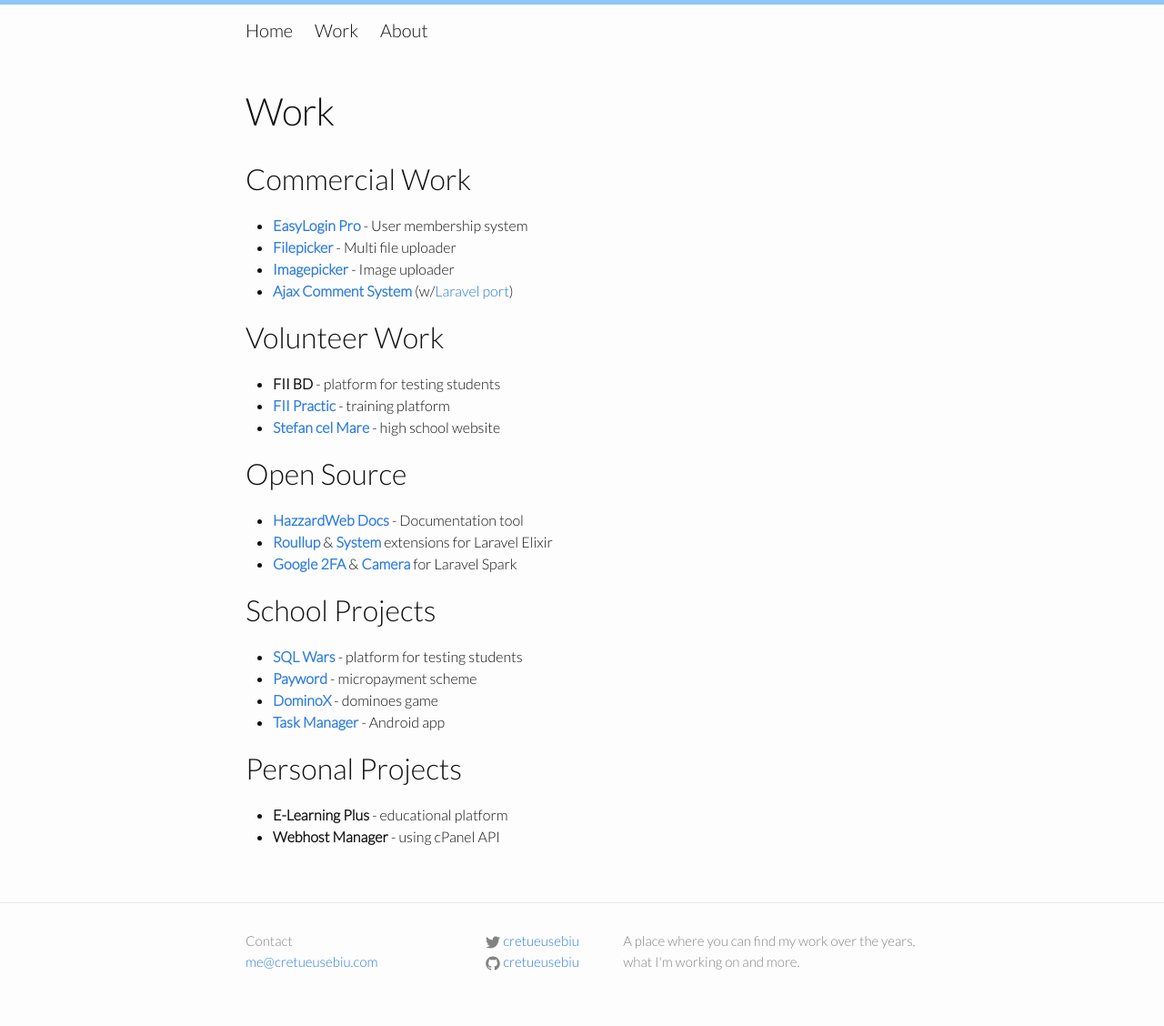
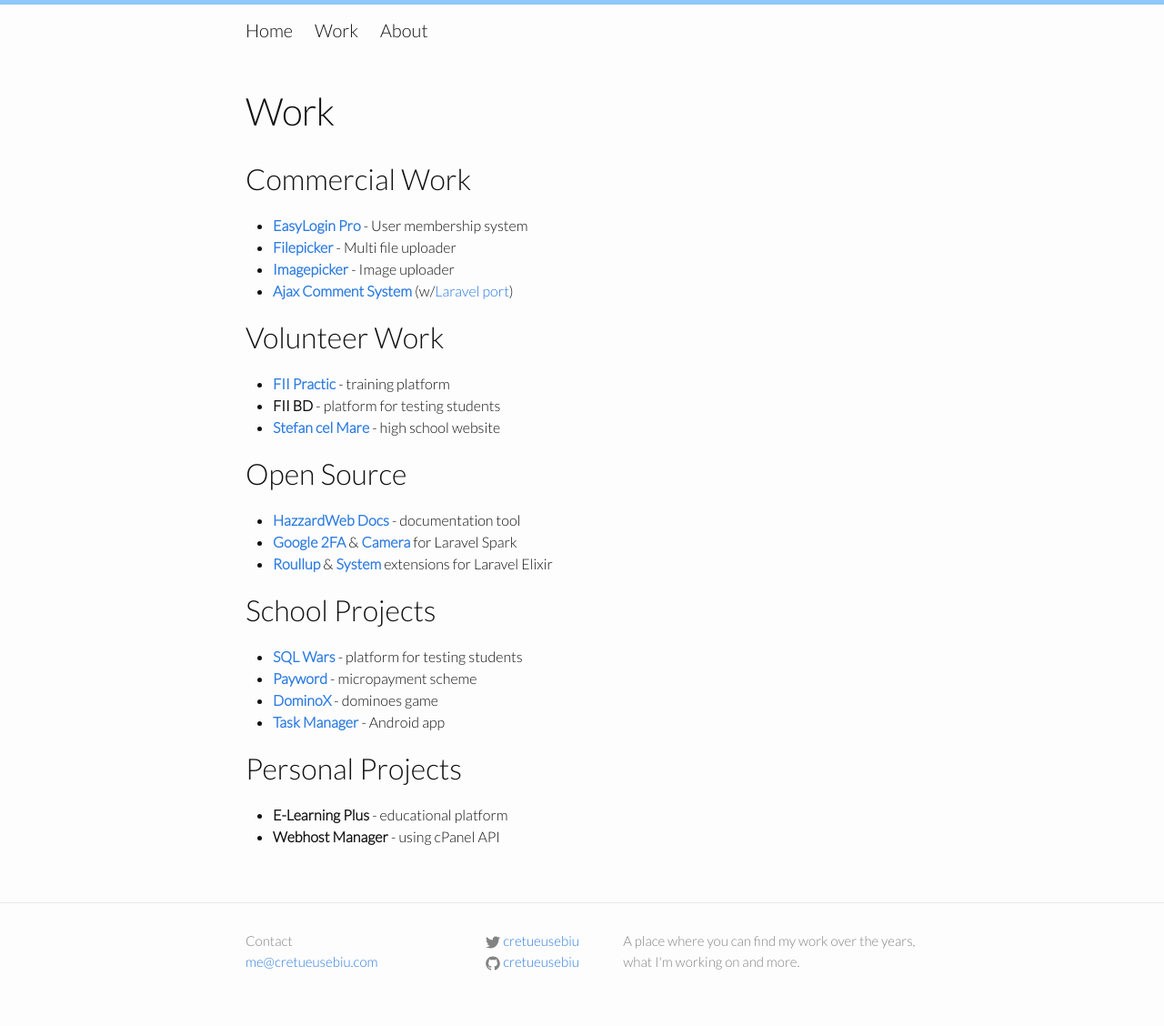
Before and after one commit to cretueusebiu/cretueusebiu, a Jekyll site: the page built from work.md, in a window 1280 px wide. Shown: the whole page at 91% size. Built offline with Jekyll 4.4.1, drawn with Linux system fonts in a browser that asks for light colours; some of the changed lines change nothing that is shown.

Commit message:
Update work.md

```diff
--- a/work.md
+++ b/work.md
@@ -11,14 +11,14 @@
 - [__Ajax Comment System__](https://demo.hazzardweb.com/ajax-comment-system) (w/[Laravel port](http://acs-laravel.demo.hazzardweb.com))
 
 ## Volunteer Work
+- [__FII Practic__](http://web.archive.org/web/20160403122134/http://fiipractic.asii.ro/) - training platform
 - __FII BD__ - platform for testing students
-- [__FII Practic__](http://fiipractic.asii.ro/) - training platform
 - [__Stefan cel Mare__](http://cnstefancelmare.ro/?pagina=61) - high school website
 
 ## Open Source
-- [__HazzardWeb Docs__](https://github.com/hazzardweb/docs.hazzardweb.com) - Documentation tool
+- [__HazzardWeb Docs__](https://github.com/hazzardweb/docs.hazzardweb.com) - documentation tool
+- [__Google 2FA__](https://github.com/cretueusebiu/laravel-spark-google2fa) & [__Camera__](https://github.com/cretueusebiu/laravel-spark-camera) for Laravel Spark
 - [__Roullup__](https://www.npmjs.com/package/laravel-elixir-rollup) & [__System__](https://www.npmjs.com/package/laravel-elixir-system) extensions for Laravel Elixir
-- [__Google 2FA__](https://github.com/cretueusebiu/laravel-spark-google2fa) & [__Camera__](https://github.com/cretueusebiu/laravel-spark-camera) for Laravel Spark
 
 ## School Projects
 - [__SQL Wars__](https://github.com/cretueusebiu/sqlwars) - platform for testing students
```
